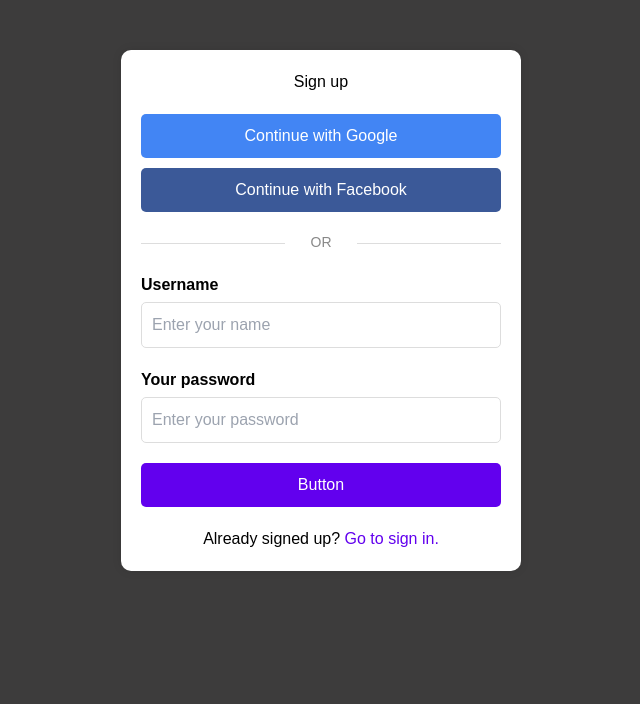
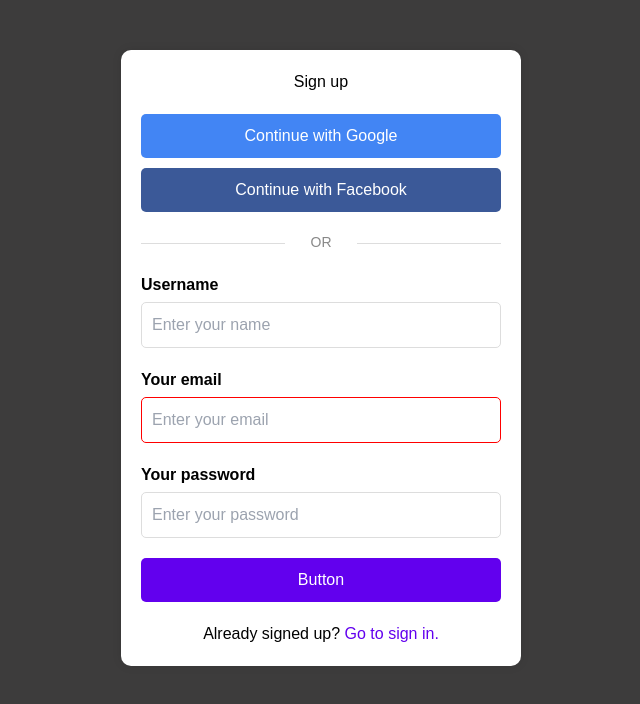
Before and after one commit to xushnayevAsadbek/KutubxonaProject, a React (Vite) app: page /auth/login in a window 1280 px wide. Shown: the top 704 px of the page, without its empty margins (319-959 px from the left). Built offline with nearby package versions, Linux system fonts and the light colour scheme.

Commit message:
auth page commit

```diff
--- a/src/component/Page/auth/auth.jsx
+++ b/src/component/Page/auth/auth.jsx
@@ -8,13 +8,15 @@
 function Auth() {
   const [username, setUsername] = useState('');
   const [password, setPassword] = useState('');
+  const [email , setEmail] = useState('')
   const redirect = useNavigate();
   const userLogin = async (e) => {
     e.preventDefault();
 
     const userData = {
       username: username,
-      password: password
+      password: password,
+      email: email
     };
 
     if (userData.username.length === 0 || userData.password.length === 0) {
@@ -71,7 +73,7 @@
             placeholder="Enter your name"
           />
         </div>
-        {/* <div className="form-group">
+        <div className="form-group">
           <label htmlFor="email">Your email</label>
           <input
             type="email"
@@ -81,7 +83,7 @@
             placeholder="Enter your email"
             className={!email && 'error'}
           />
-        </div> */}
+        </div>
         <div className="form-group">
           <label htmlFor="username">Your password</label>
           <input
```
